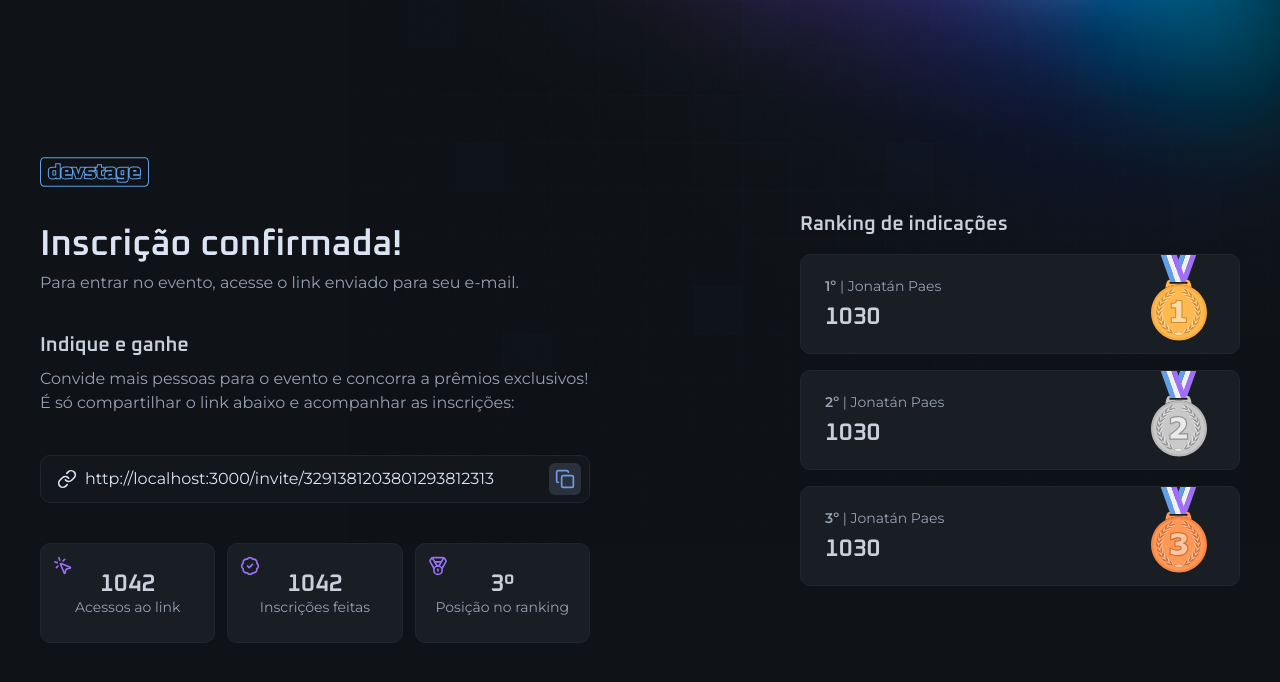
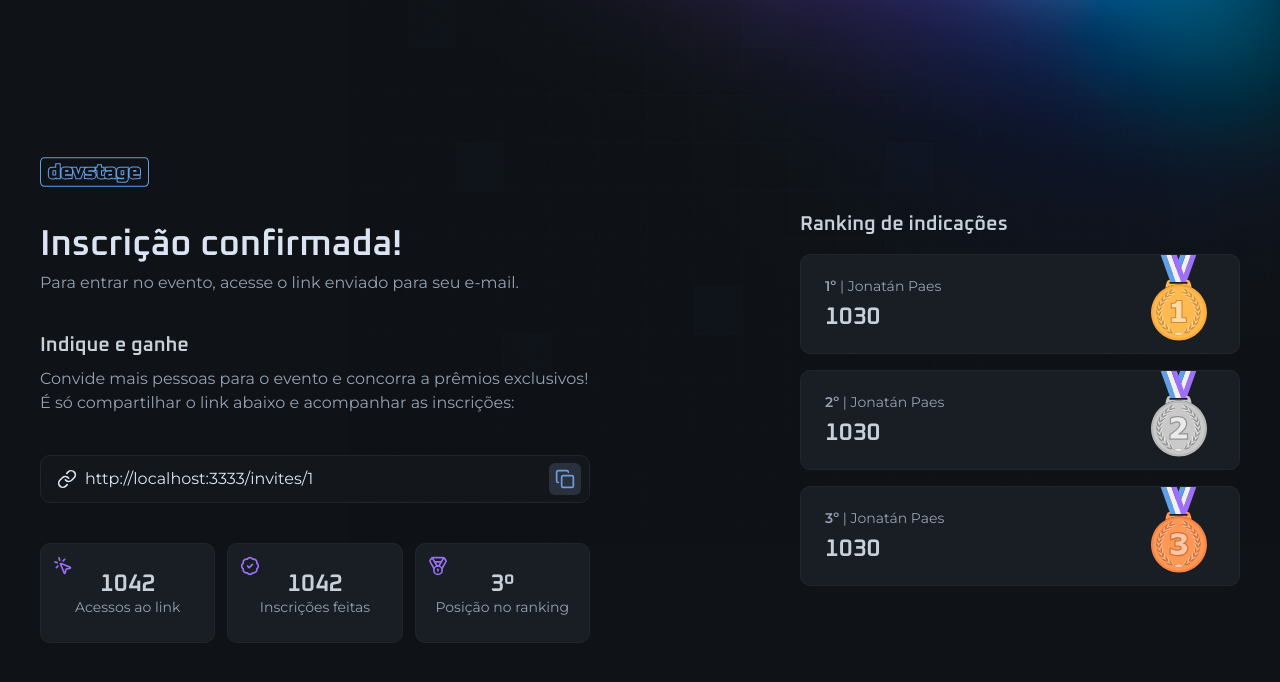
Before and after one commit to JonatanPaes/devstage, a Next.js app: page /invite/1 in a window 1280 px wide. Shown: the top 682 px of the page. Built offline with nearby package versions, Linux system fonts and the light colour scheme.

Commit message:
feat: Update InvitePage to dynamically generate invite link based on subscribeId

```diff
--- a/src/app/invite/[subscribeId]/page.tsx
+++ b/src/app/invite/[subscribeId]/page.tsx
@@ -5,8 +5,16 @@
 import { Ranking } from './ranking'
 import { Stats } from './stats'
 
-export default function InvitePage() {
-  const inviteLink = 'http://localhost:3000/invite/3291381203801293812313'
+interface InvitePageProps {
+  params: Promise<{
+    subscribeId: string
+  }>
+}
+
+export default async function InvitePage({ params }: InvitePageProps) {
+  const { subscribeId } = await params
+
+  const inviteLink = `http://localhost:3333/invites/${subscribeId}`
 
   return (
     <div className="flex min-h-dvh flex-col items-center justify-between gap-16 md:flex-row">
```
